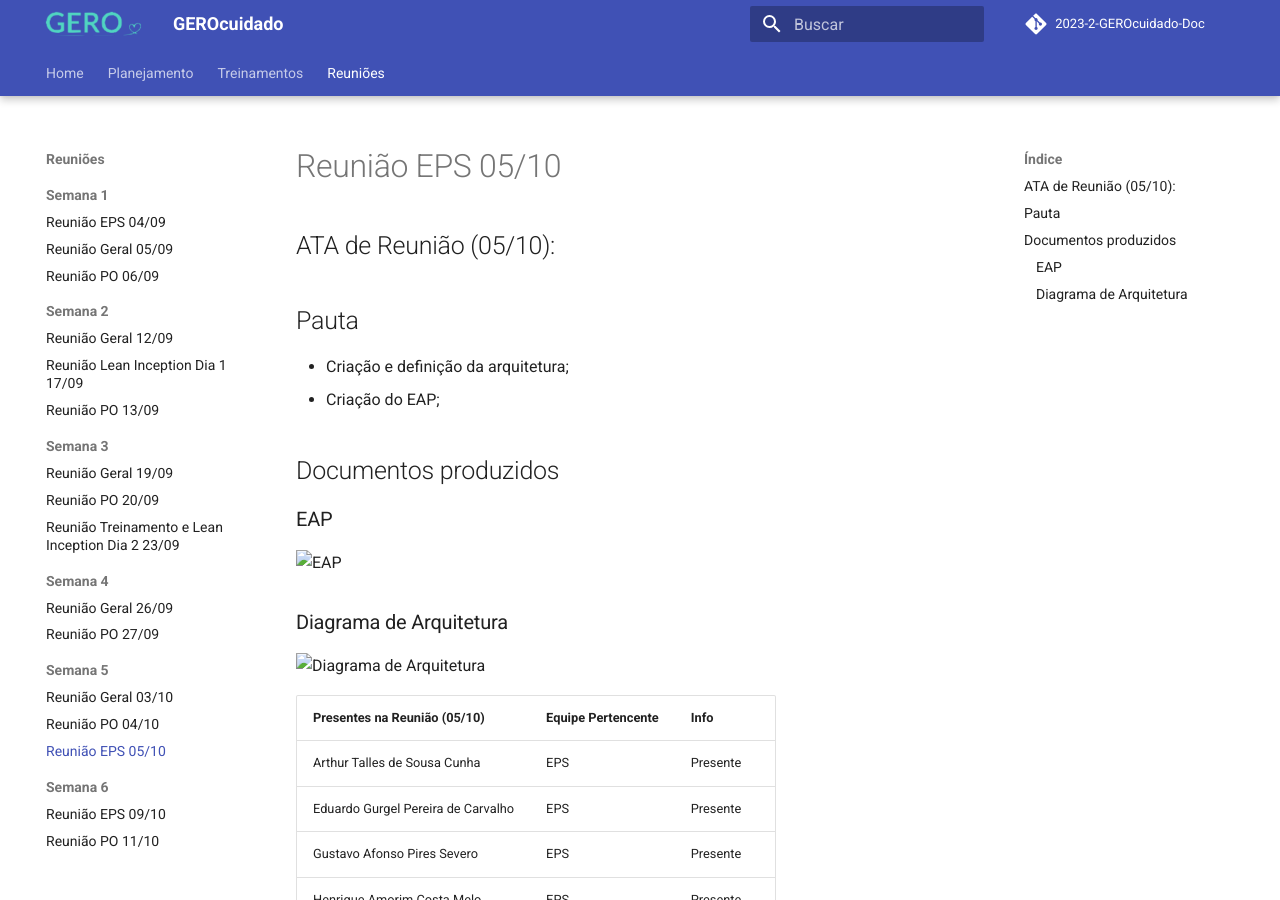
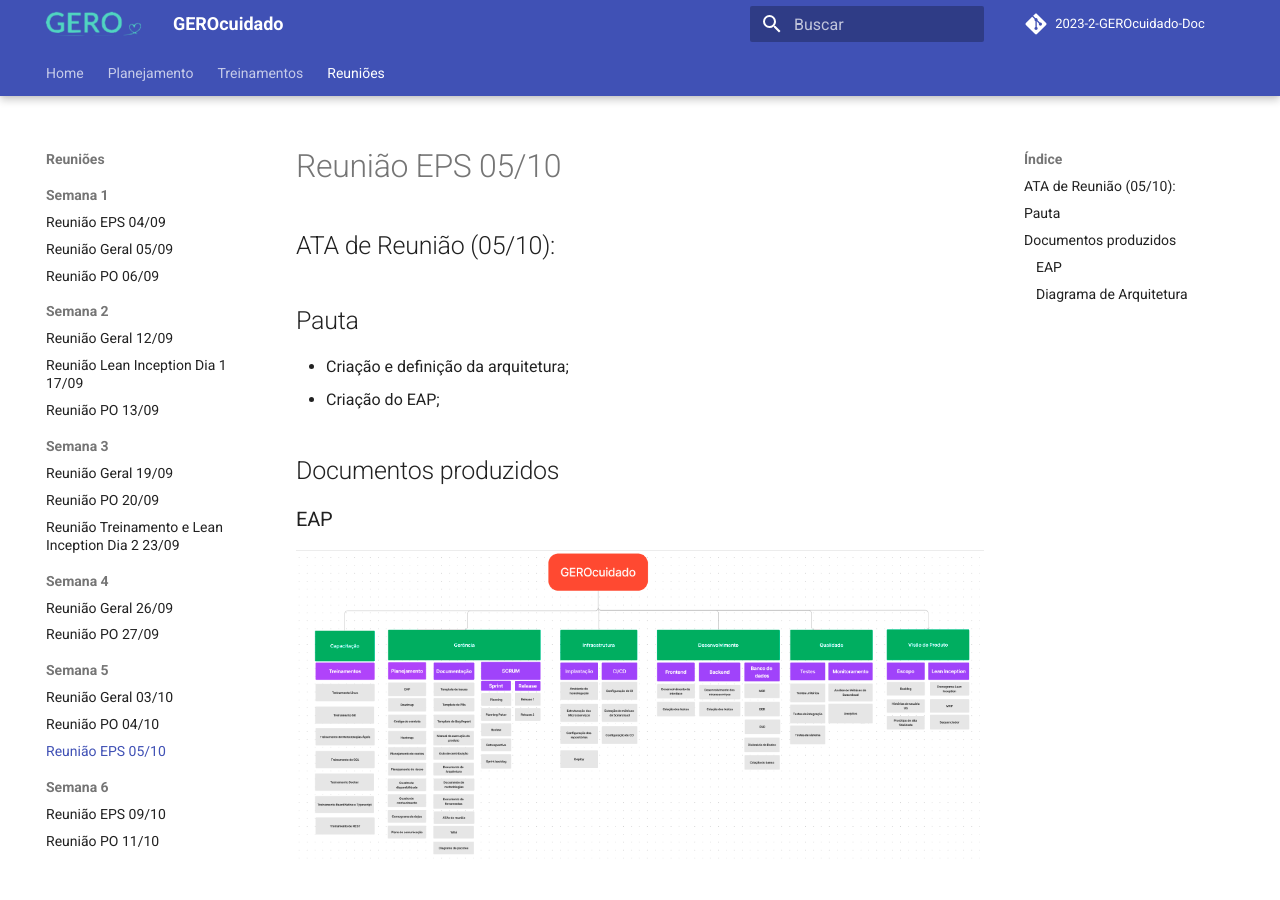
Before and after one commit to fga-eps-mds/2023-2-GEROcuidado-Doc, an MkDocs documentation site: the page built from docs/reunioes/Semana_5/reuniao_EPS_05_10.md, in a window 1280 px wide and 900 px high. Built offline with MkDocs 1.6.1 and Material for MkDocs 9.7.7, drawn with Linux system fonts in a browser that asks for light colours; comment, search, counter and statistics services are not loaded.

Commit message:
Corrige problema na exibicao de imagens

```diff
--- a/docs/reunioes/Semana_5/reuniao_EPS_05_10.md
+++ b/docs/reunioes/Semana_5/reuniao_EPS_05_10.md
@@ -9,11 +9,11 @@
 
 ### EAP
 
-![EAP](/docs/assets/imagens/eap.png)
+![EAP](../../assets/imagens/eap.png)
 
 ### Diagrama de Arquitetura
 
-![Diagrama de Arquitetura](/docs/assets/imagens/diagrama_de_arquitetura_atual.jpg)
+![Diagrama de Arquitetura](../../assets/imagens/diagrama_de_arquitetura_atual.jpg)
 
 | <b>Presentes na Reunião (05/10)</b> | <b>Equipe Pertencente</b> | <b>Info</b> |
 | ----------------------------------- | ------------------------- | ----------- |
```
Also changed, not shown: docs/reunioes/Semana_6/reuniao_EPS_09_10.md (+1 -1 lines).
